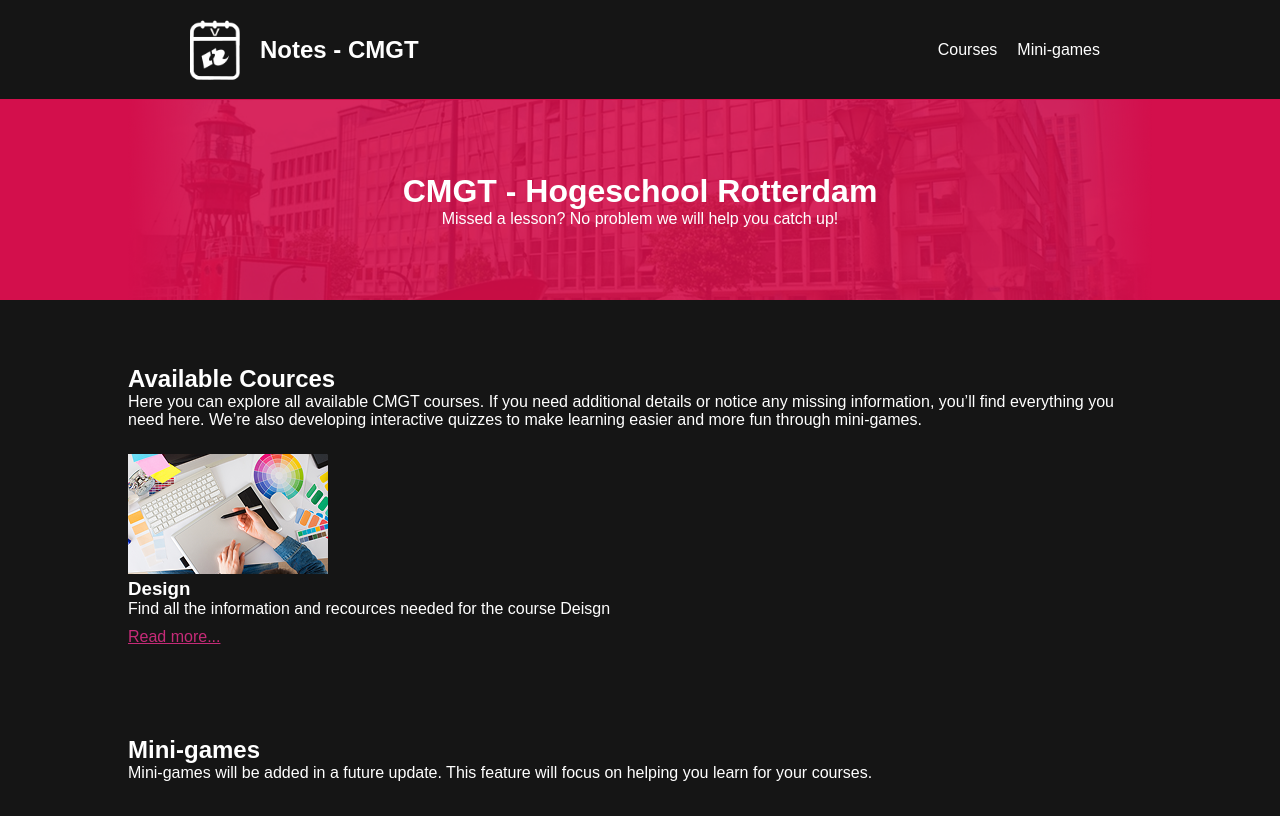
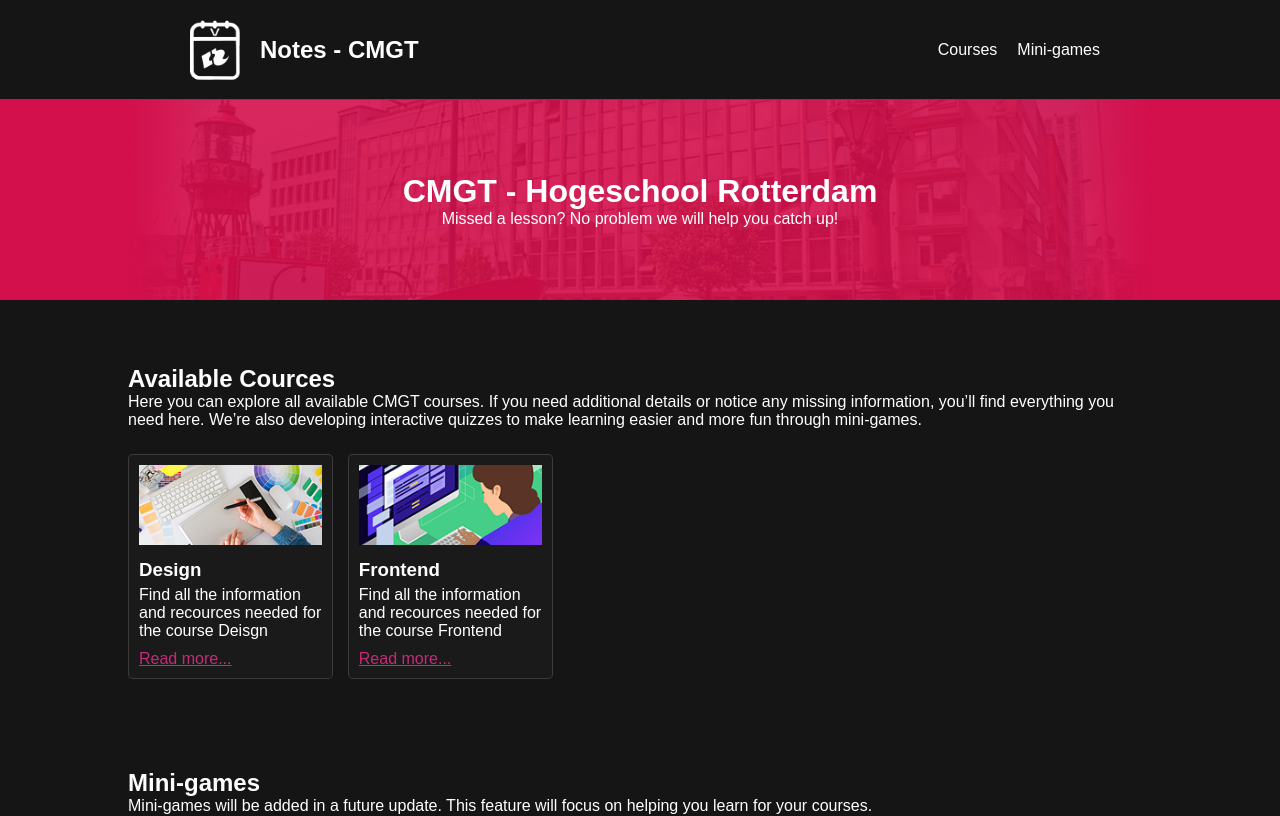
Before and after one commit to toon-van-berkel/notes.cmgt.svelte, a SvelteKit app: page / in a window 1280 px wide. Shown: the top 816 px of the page. Built offline with nearby package versions, Linux system fonts and the light colour scheme.

Commit message:
homepage

```diff
--- a/src/routes/+page.svelte
+++ b/src/routes/+page.svelte
@@ -14,7 +14,12 @@
         <p>Here you can explore all available CMGT courses. If you need additional details or notice any missing information, you’ll find everything you need here. We’re also developing interactive quizzes to make learning easier and more fun through mini-games.</p>
 
         <div class="CardGrid">
-            <SimpleCard imgsrc="{base}/images/Design.png" title="Design" description="Find all the information and recources needed for the course Deisgn" reference="/design" />
+            <a href="/courses/design" class="ahide">
+                <SimpleCard imgsrc="{base}/images/Design.png" title="Design" description="Find all the information and recources needed for the course Deisgn" reference="/courses/design" />
+            </a>
+            <a href="/courses/frontend" class="ahide">
+                <SimpleCard imgsrc="{base}/images/Frontend.png" title="Frontend" description="Find all the information and recources needed for the course Frontend" reference="/courses/frontend" />
+            </a>
         </div>
     </section>
 
@@ -23,3 +28,9 @@
         <p>Mini-games will be added in a future update. This feature will focus on helping you learn for your courses.</p>
     </section>
 </main>
+
+<style>
+    .ahide {
+        text-decoration: none;
+    }
+</style>
```
Also changed, not shown: static/images/Frontend.png (added).
